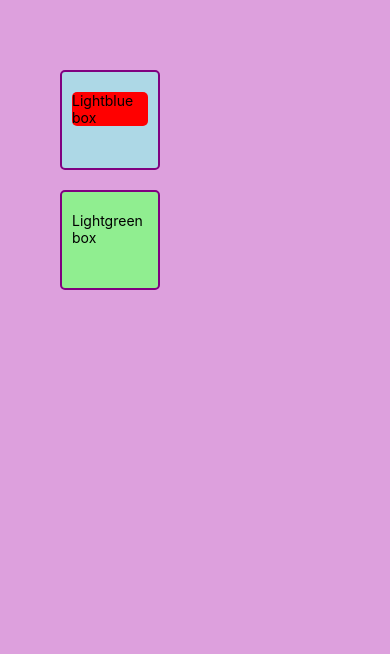
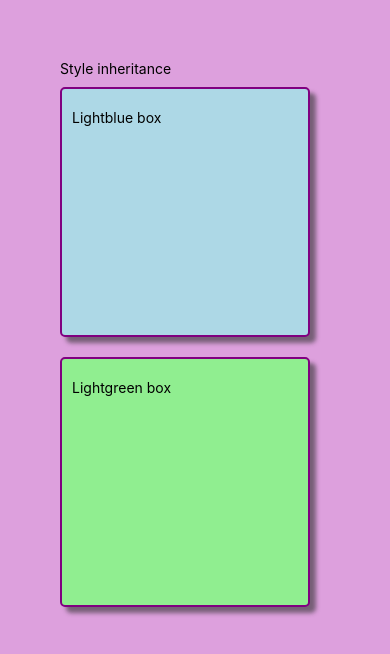
Before and after one commit to nerdtransmitter/CoreComponents, a React Native app: screen / in a window 390 px wide. Shown: the top 654 px of the page. Built offline with nearby package versions, Linux system fonts and the light colour scheme.

Commit message:
added shadow boxes for both Android (elevation property needed on separate styles.androidShadow) and iOS

```diff
--- a/App.js
+++ b/App.js
@@ -3,10 +3,15 @@ import { StyleSheet, Text, View } from 'react-native';
 export default function App() {
   return (
     <View style={styles.container}>
-      <View style={[styles.box, styles.lightblueBg]}>
-        <Text style={{ borderRadius: 5, backgroundColor: "red" }}>Lightblue box</Text>
+      <View>
+        <Text>
+          Style inheritance
+        </Text>
       </View>
-      <View style={[styles.box, styles.lightgreenBg]}>
+      <View style={[styles.box, styles.lightblueBg, styles.boxShadow, styles.androidShadow]}>
+        <Text>Lightblue box</Text>
+      </View>
+      <View style={[styles.box, styles.lightgreenBg, styles.boxShadow, styles.androidShadow]}>
         <Text>Lightgreen box</Text>
       </View>
     </View>
@@ -16,9 +21,8 @@ export default function App() {
 const styles = StyleSheet.create ({
   container: { flex: 1, backgroundColor: "plum", padding: 60 },
   box: {
-    width: 100,
-    height: 100,
-    // padding: 10,
+    width: 250,
+    height: 250,
     paddingHorizontal: 10,
     paddingVertical: 20,
     marginVertical: 10,
@@ -32,4 +36,16 @@ const styles = StyleSheet.create ({
   lightgreenBg: {
     backgroundColor: "lightgreen",
   },
+  boxShadow: {
+    shadowColor: "#333333",
+    shadowOffset: {
+      width: 6,
+      height: 6
+    },
+    shadowOpacity: 0.6, // 0 to 1
+    shadowRadius: 4
+  },
+  androidShadow: {
+    elevation: 10
+  }
 });
```
